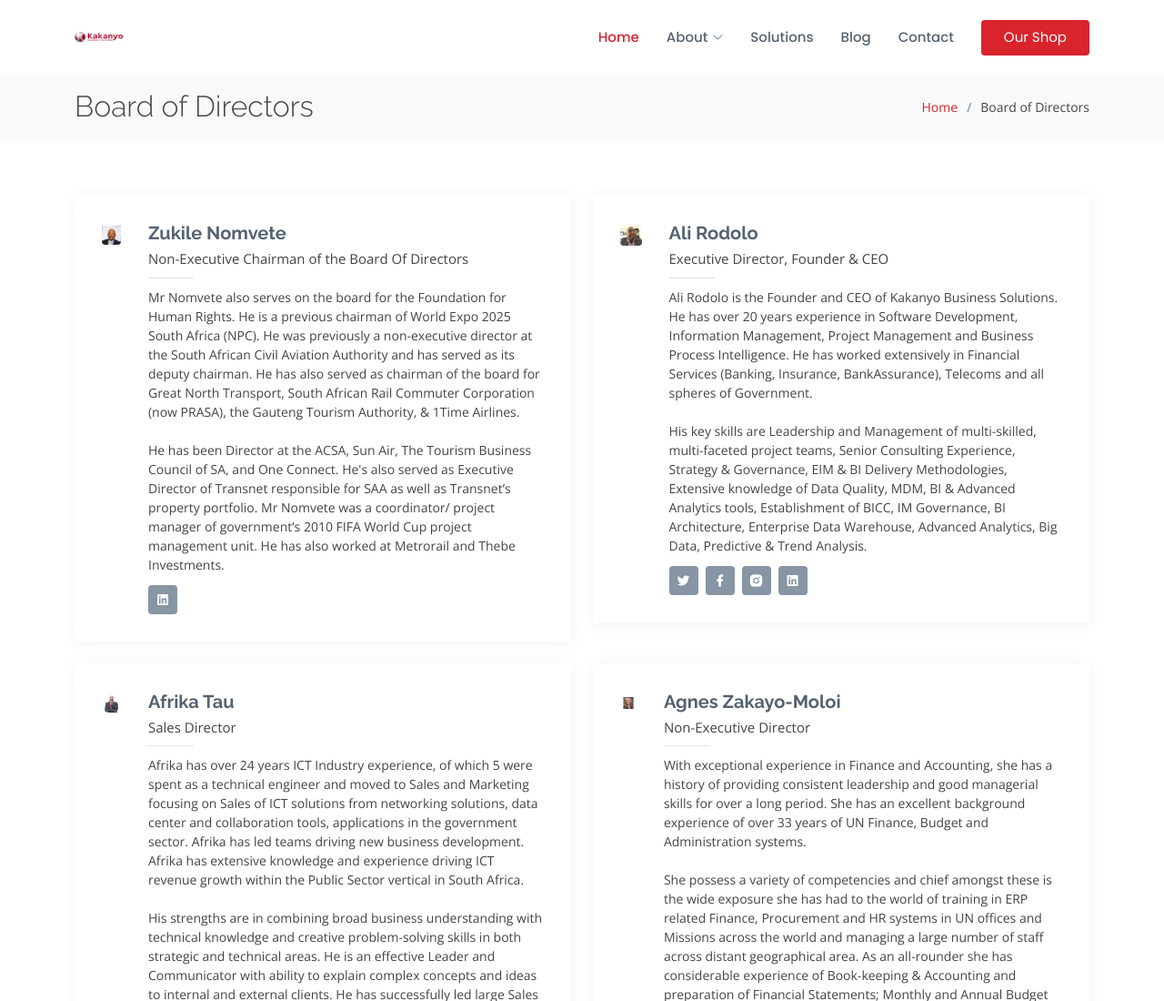
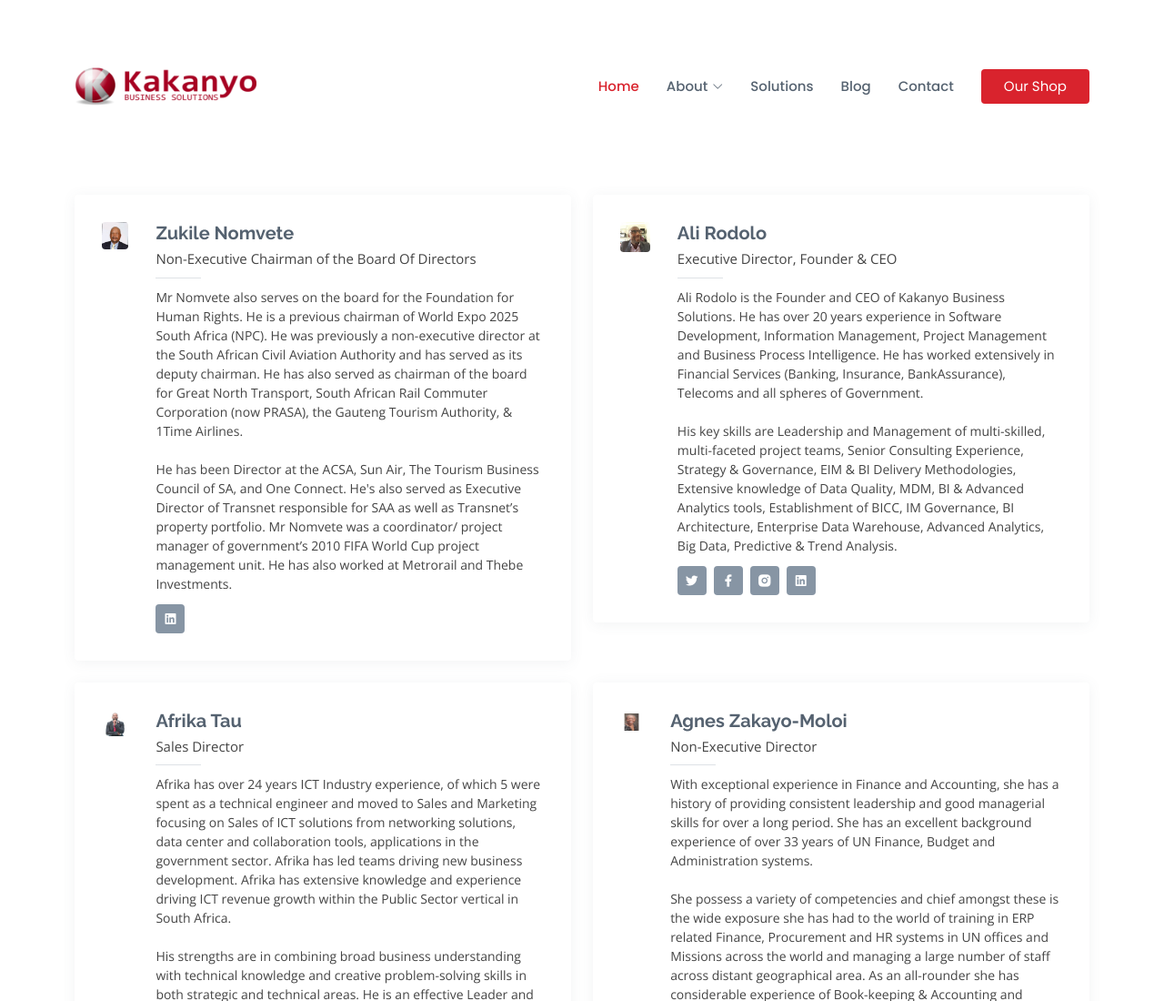
Before and after one commit to Kakanyo-Business-Solutions/KBSWebsite3, a plain HTML site: page team.html in a window 1280 px wide. Shown: the top 1100 px of the page at 91% size. Drawn offline with nearby package versions, Linux system fonts and the light colour scheme.

Commit message:
Update style.css

```diff
--- a/assets/css/style.css
+++ b/assets/css/style.css
@@ -93,7 +93,7 @@ h1, h2, h3, h4, h5, h6 {
 }
 
 #header .logo img {
-  max-height: 40px;
+  max-height: 150px;
 }
 
 /*--------------------------------------------------------------
@@ -894,7 +894,7 @@ section {
 
 .team .member .pic {
   overflow: hidden;
-  width: 140px;
+  width: 200px;
   border-radius: 4px;
 }
 
```
